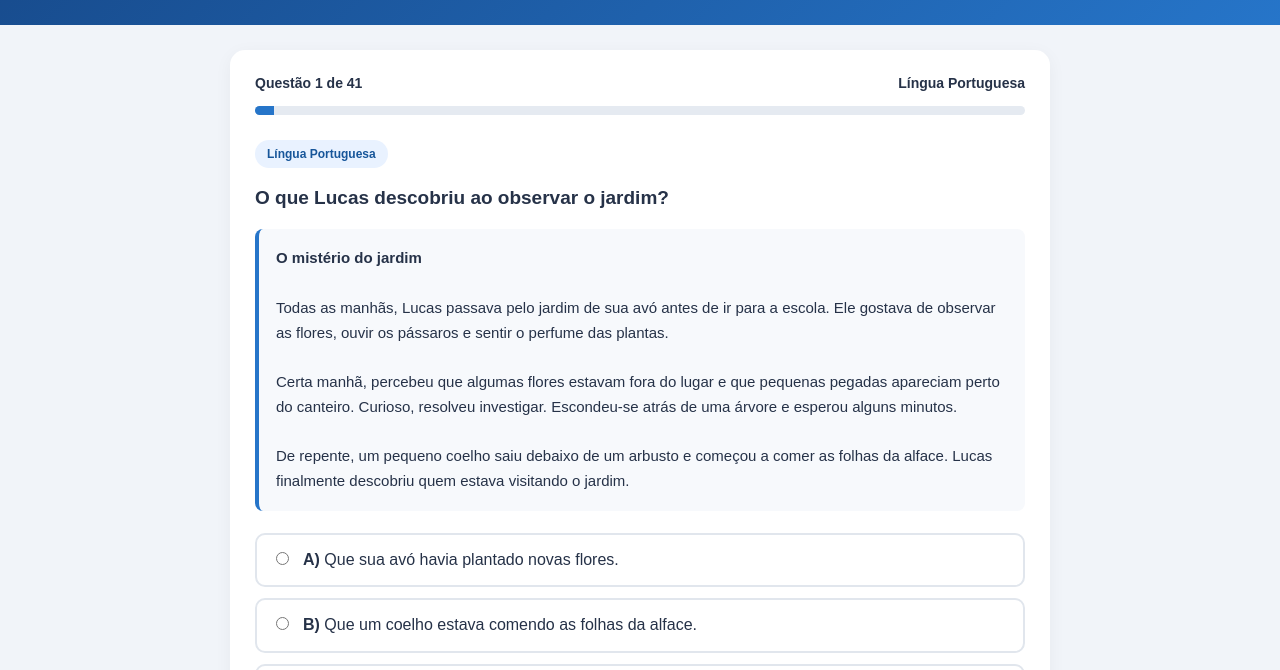
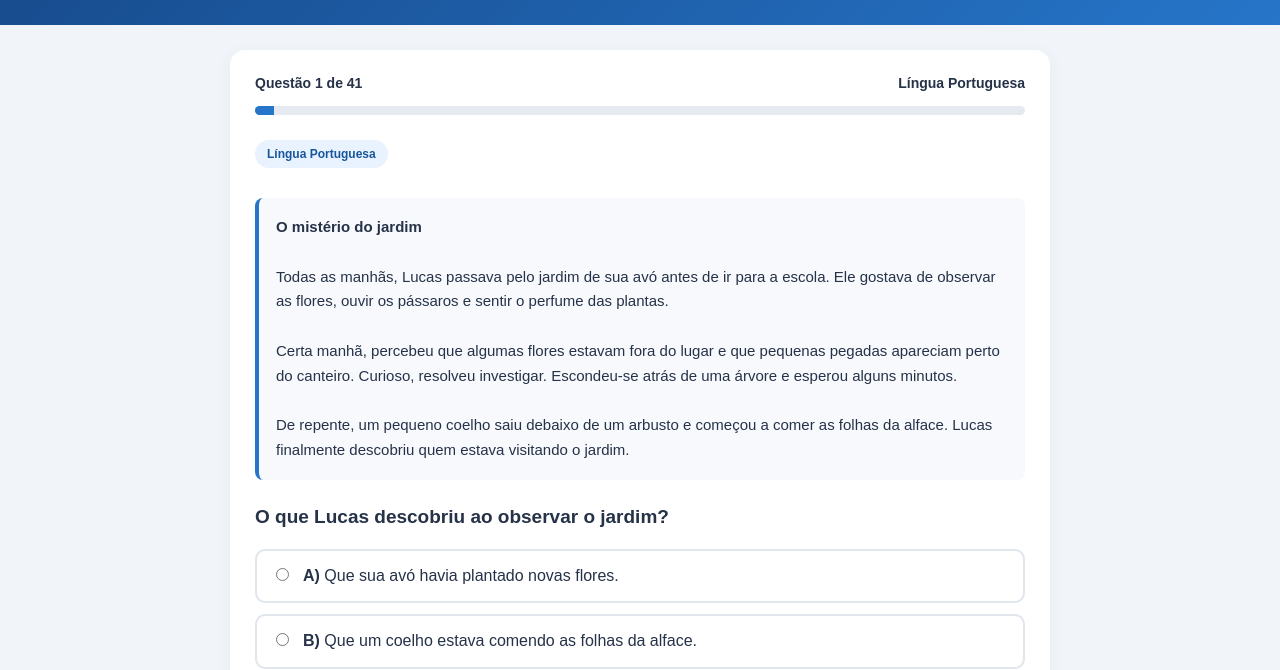
Before and after one commit to moreira6/ego, a plain HTML site: page index.html in a window 1280 px wide. Shown: the part 86-756 px from the top of the page. Drawn offline with Linux system fonts and the light colour scheme.

Commit message:
Refactor HTML generation for question display

```diff
--- a/index.html
+++ b/index.html
@@ -442,14 +442,14 @@ function render(){
  document.getElementById("progressBar").style.width=
  `${((current+1)/questions.length)*100}%`;
 
- let html=`<div class="subject">${q.subject}</div>
-<div class="question">${q.question || q.text}</div>`;
+let html = `<div class="subject">${q.subject}</div>`;
 
- if(q.passage){
-   html+=`<div class="text-box">${q.passage}</div>`;
- }
+if(q.passage){
+  html += `<div class="text-box">${q.passage}</div>`;
+}
 
- html+=`<div class="options">`;
+html += `<div class="question">${q.question || q.text}</div>`;
+html += `<div class="options">`;
 
  q.options.forEach((opt,i)=>{
    html+=`
```
